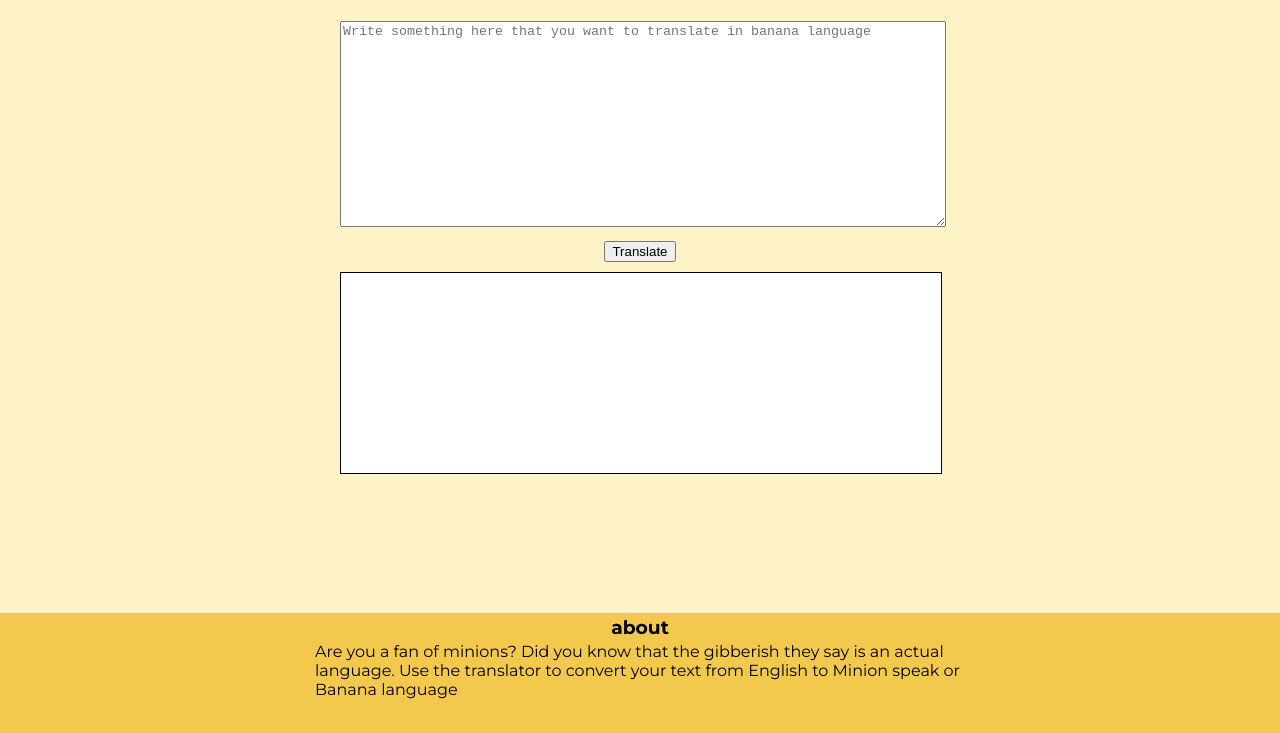
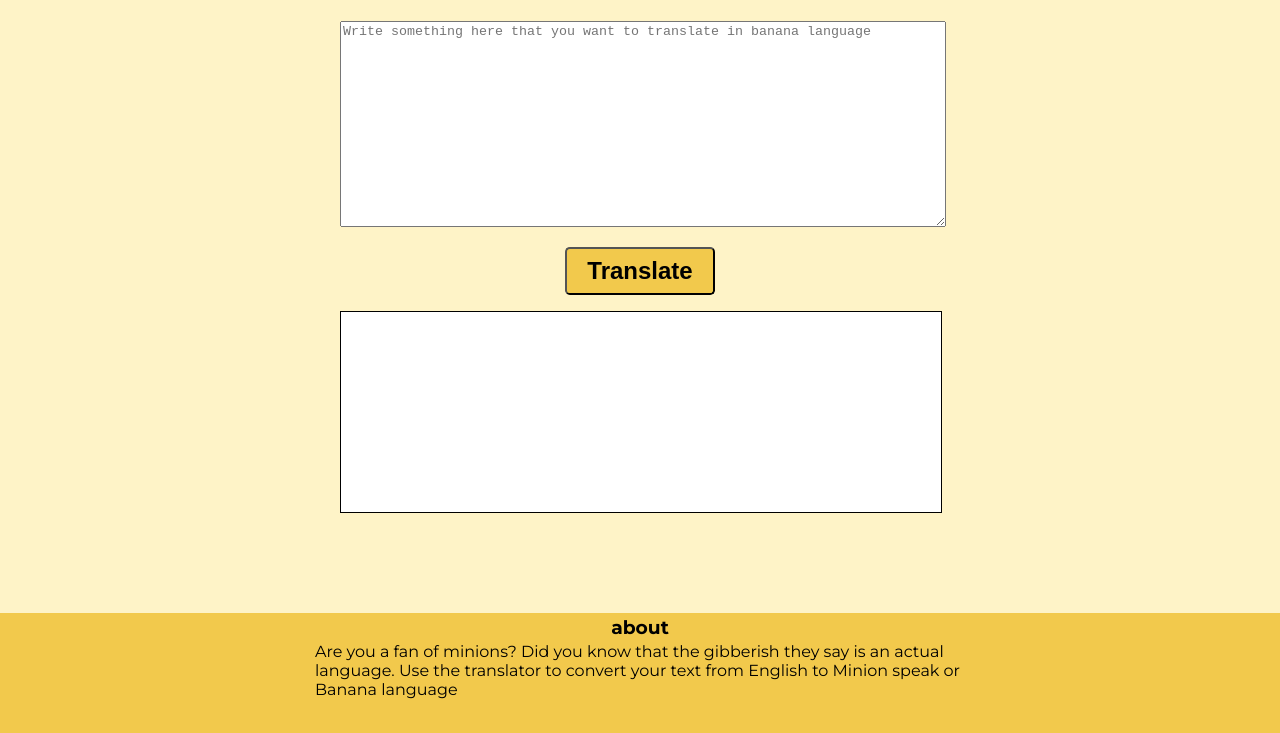
Before and after one commit to Aazam10/neogcamp-marksix-bananaspeak, a plain HTML site: page index.html in a window 1280 px wide. Shown: the part 80-813 px from the top of the page. Drawn offline with Linux system fonts and the light colour scheme.

Commit message:
fix: button style

```diff
--- a/styles.css
+++ b/styles.css
@@ -33,8 +33,14 @@ body{
 
 }
  #btn-translate{
+   padding:0.5rem;
     display: block;
-    margin: 10px auto;
+    width:150px;
+    border-radius: 0.3rem;
+    background-color: var(--priamry-color);
+    margin: 1rem auto;
+    font-size:1.5rem;
+    font-weight: bolder;
 }
 
 
```
